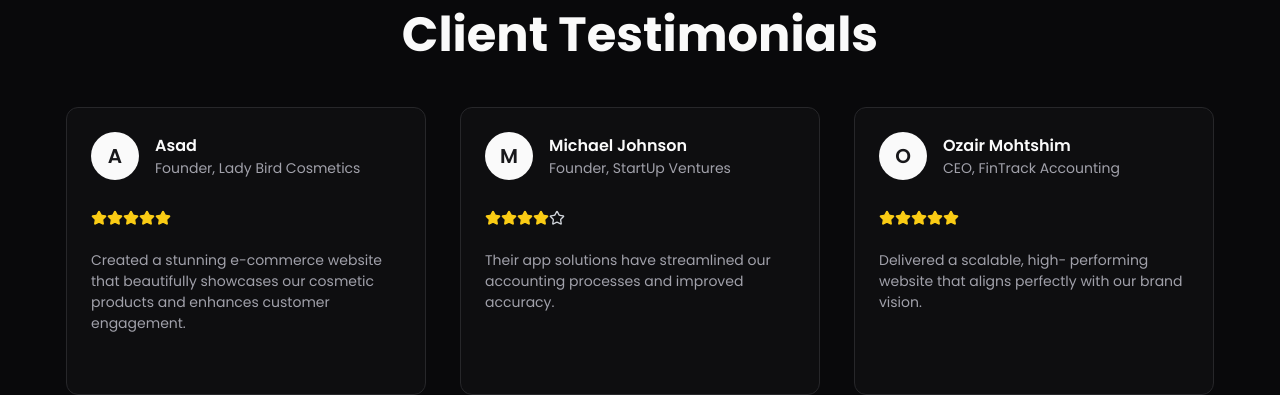
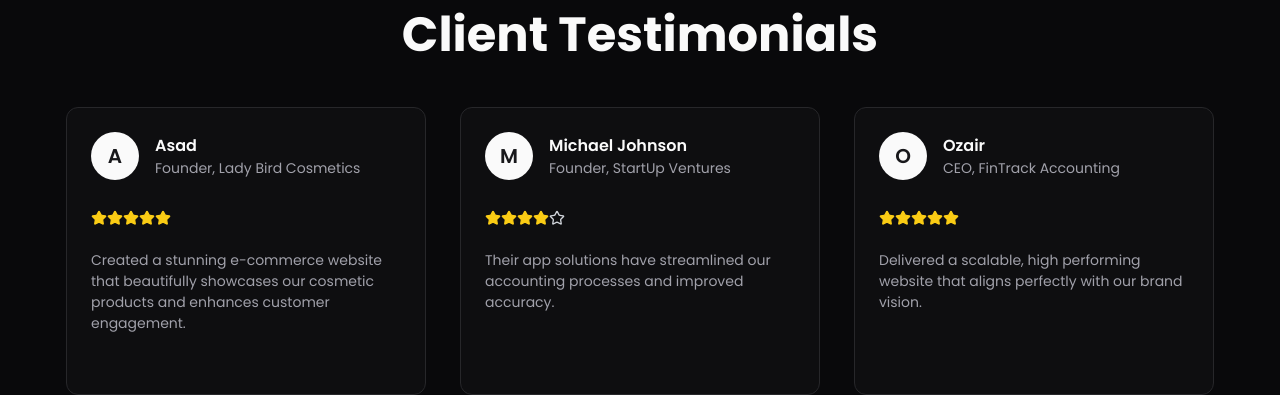
Before and after one commit to MAhsen23/ahsendev, a Next.js app: page / in a window 1280 px wide. Shown: the part 3140-3535 px from the top of the page. Built offline with nearby package versions, Linux system fonts and the light colour scheme.

Commit message:
Update reviews

```diff
--- a/src/components/reviews/Reviews.tsx
+++ b/src/components/reviews/Reviews.tsx
@@ -30,10 +30,10 @@ const reviews: Review[] = [
         review: 'Their app solutions have streamlined our accounting processes and improved accuracy.',
     },
     {
-        name: 'Ozair Mohtshim',
+        name: 'Ozair',
         position: 'CEO, FinTrack Accounting',
         rating: 5,
-        review: 'Delivered a scalable, high- performing website that aligns perfectly with our brand vision.',
+        review: 'Delivered a scalable, high performing website that aligns perfectly with our brand vision.',
     },
     {
         name: 'Ayesha Ahmed',
```
